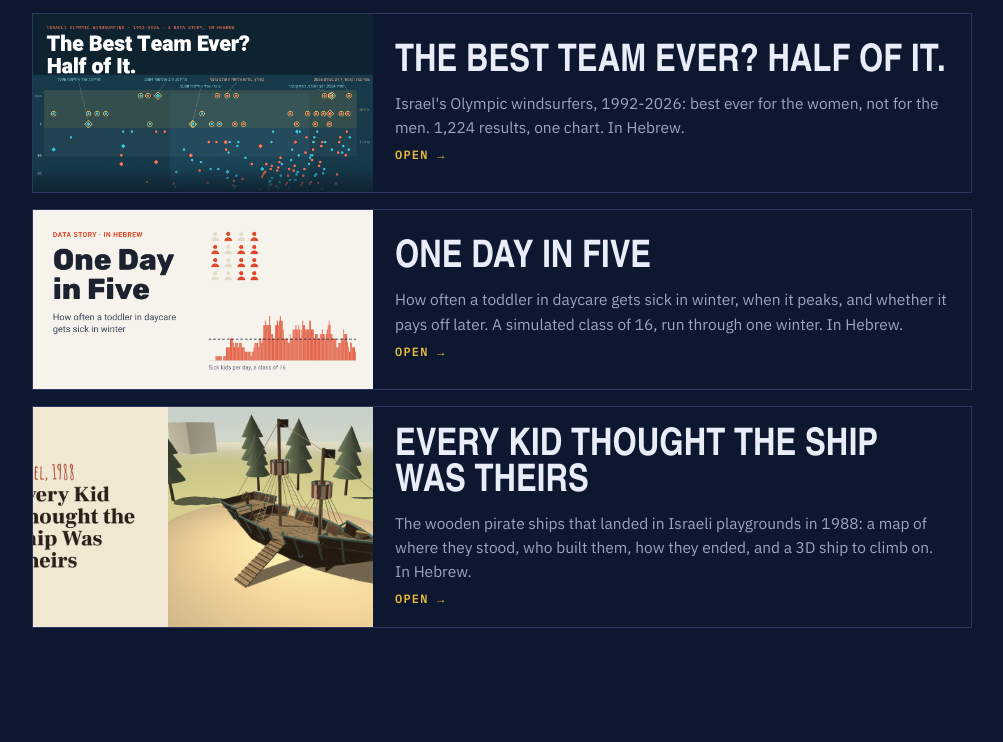
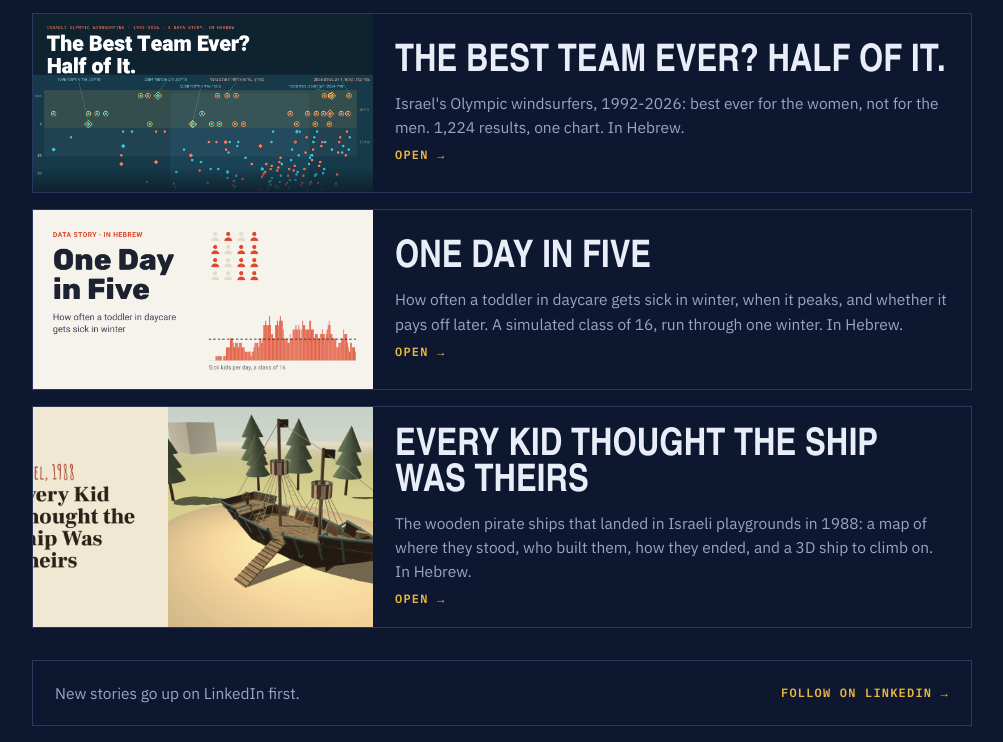
Before and after one commit to backyonatan-alt/backyonatan-alt.github.io, a plain HTML site: page index.html in a window 1280 px wide. Shown: the part 1463-2205 px from the top of the page, without its empty margins (138-1141 px from the left). Before the commit the page ends 2171 px from the top, so only its background shows below. Drawn offline with Linux system fonts and the light colour scheme; a web font is replaced by a local one.

Commit message:
Add LinkedIn follow strip to the home page
Co-Authored-By: Claude Fable 5.2 <noreply@anthropic.com>
Claude-Session: https://claude.ai/code/session_012WeNK69uxShWWe7xqUeGZY

```diff
--- a/index.html
+++ b/index.html
@@ -26,6 +26,10 @@ p{margin:0;max-width:60ch}
 .card span{color:var(--mut);font-size:15.5px}
 .card b{font:600 12px/1 "IBM Plex Mono",ui-monospace,monospace;letter-spacing:.1em;text-transform:uppercase;color:var(--gold)}
 .card:hover,.card:focus-visible{border-color:var(--on);outline:none}
+.li{display:flex;justify-content:space-between;align-items:center;gap:16px;border:1px solid var(--line);padding:20px 22px;color:inherit;text-decoration:none}
+.li span{color:var(--mut);font-size:15.5px}
+.li b{font:600 12px/1 "IBM Plex Mono",ui-monospace,monospace;letter-spacing:.1em;text-transform:uppercase;color:var(--gold);white-space:nowrap}
+.li:hover,.li:focus-visible{border-color:var(--on);outline:none}
 .row{display:flex;flex-direction:column;gap:16px}
 .row .card{grid-template-columns:minmax(0,340px) minmax(0,1fr)}
 .row .card h2{font-size:38px}
@@ -36,6 +40,7 @@ p{margin:0;max-width:60ch}
   .card img{height:auto}
   .card div{padding:16px 16px 18px;gap:8px}
   .row .card h2{font-size:30px}
+  .li{flex-direction:column;align-items:flex-start;gap:10px;padding:16px}
 }
 </style>
 <!-- Google Analytics -->
@@ -87,6 +92,7 @@ p{margin:0;max-width:60ch}
       <div><h2>Every Kid Thought the Ship Was Theirs</h2><span>The wooden pirate ships that landed in Israeli playgrounds in 1988: a map of where they stood, who built them, how they ended, and a 3D ship to climb on. In Hebrew.</span><b>Open &rarr;</b></div>
     </a>
   </div>
+  <a class="li" href="https://www.linkedin.com/in/yonatan-back/" target="_blank" rel="noopener"><span>New stories go up on LinkedIn first.</span><b>Follow on LinkedIn &rarr;</b></a>
 </main>
 </body>
 </html>
```
